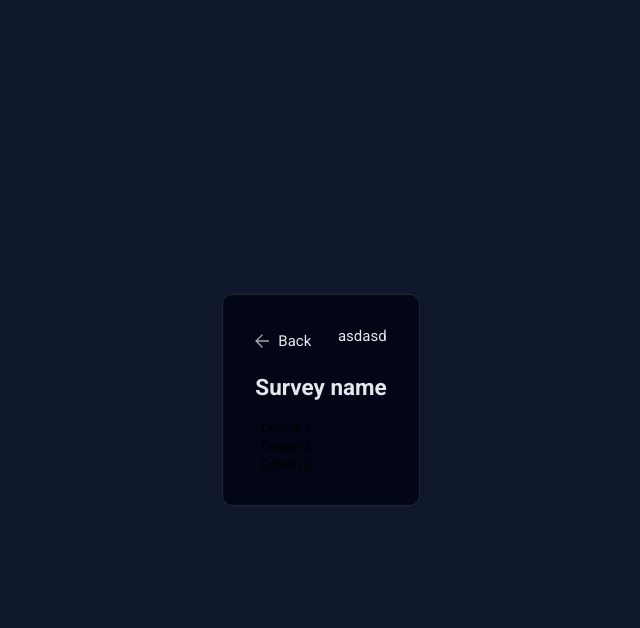
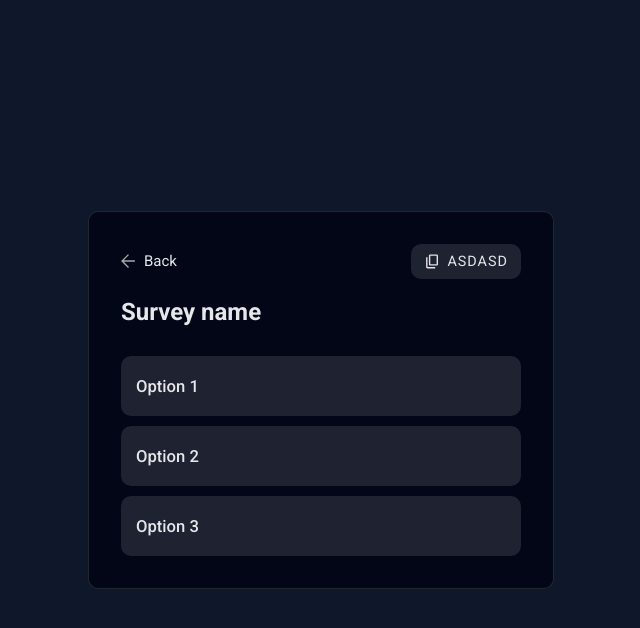
Before and after one commit to i-love-cpp12/survey-app, a PHP site: page /pages/vote.html in a window 1280 px wide. Shown: the top 628 px of the page, without its empty margins (319-959 px from the left). Run offline with PHP 8.4, Linux system fonts and the light colour scheme.

Commit message:
vote page added

```diff
--- a/pages/vote.html
+++ b/pages/vote.html
@@ -17,8 +17,11 @@
                     <svg xmlns="http://www.w3.org/2000/svg" height="24px" viewBox="0 -960 960 960" width="24px" fill="#e3e3e3"><path d="m294.92-450 227.85 227.85L480-180 180-480l300-300 42.77 42.15L294.92-510H780v60H294.92Z"/></svg>
                     <span>Back</span>
                 </a>
-                <div class="copy">
-                    asdasd
+                <div>
+                    <button class="clear-btn copy">
+                        <svg xmlns="http://www.w3.org/2000/svg" viewBox="0 -960 960 960" fill="#e3e3e3"><path d="M360-240q-33 0-56.5-23.5T280-320v-480q0-33 23.5-56.5T360-880h360q33 0 56.5 23.5T800-800v480q0 33-23.5 56.5T720-240H360Zm0-80h360v-480H360v480ZM200-80q-33 0-56.5-23.5T120-160v-560h80v560h440v80H200Zm160-240v-480 480Z"/></svg>
+                        <span>asdasd</span>
+                    </button>
                 </div>
             </nav>
         </header>
--- a/styles/pages/vote.css
+++ b/styles/pages/vote.css
@@ -2,5 +2,52 @@ nav
 {
     display: flex;
     justify-content: space-between;
-    align-content: center;
+    align-items: center;
 }
+button
+{
+    background-color: rgba(149, 149, 155, 0.195) !important;
+    color: var(--color-text);
+}
+button:focus
+{
+    outline: 1.5px solid var(--color-accent) !important;
+}
+.copy
+{
+    display: flex;
+    align-items: center;
+    justify-content: space-between;
+    padding: 7px 13px;
+    width: 110px;
+    height: 35px;
+    border-radius: 10px;
+    border: none;
+    text-transform: uppercase;
+    font-size: 0.9rem;
+    letter-spacing: 1px;
+}
+.copy svg
+{
+    height: 80%;
+}
+section h2
+{
+    font-size: 1.5rem;
+    margin-bottom: 30px;
+}
+.options
+{
+    display: flex;
+    flex-direction: column;
+    gap: 10px;
+}
+.options .option button
+{
+    width: 400px;
+    height: 60px;
+    padding-left: 15px;
+    text-align: left;
+    font-weight: 500;
+    font-size: 1.04rem;
+}
```
